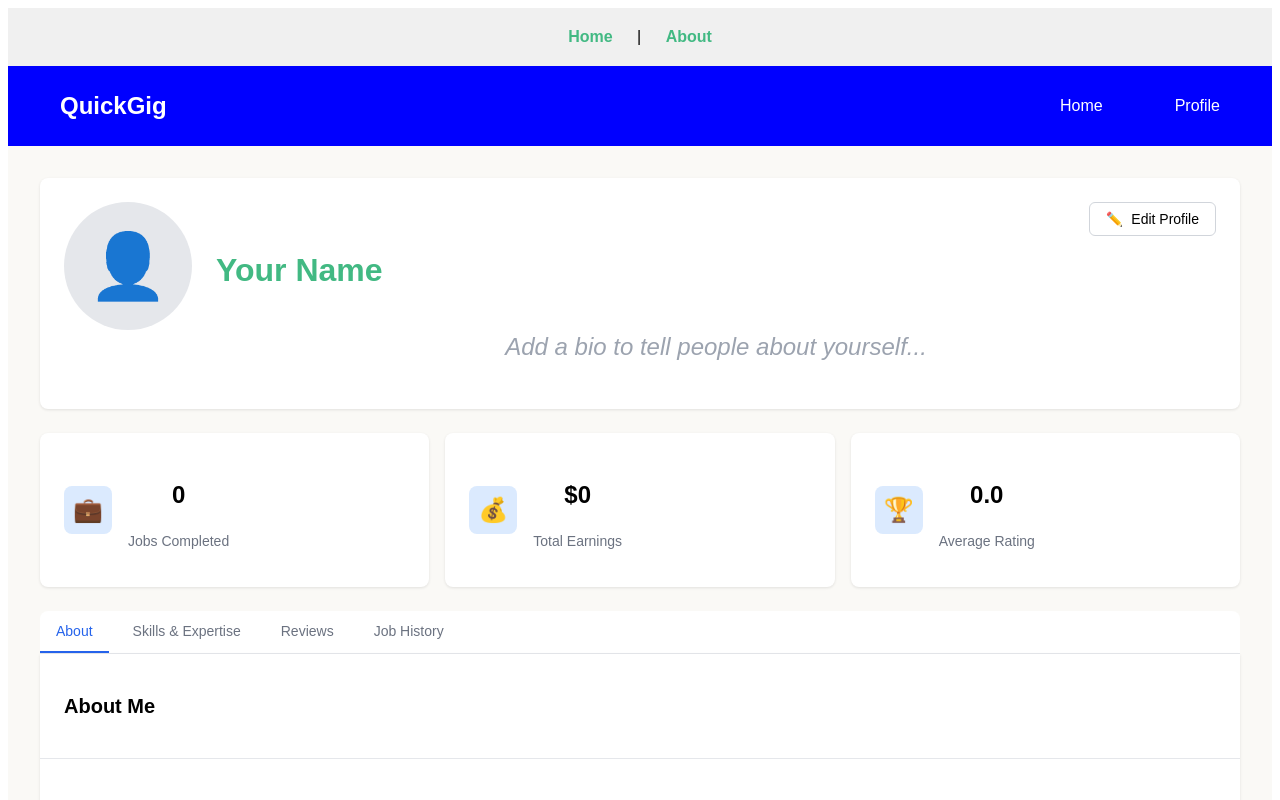
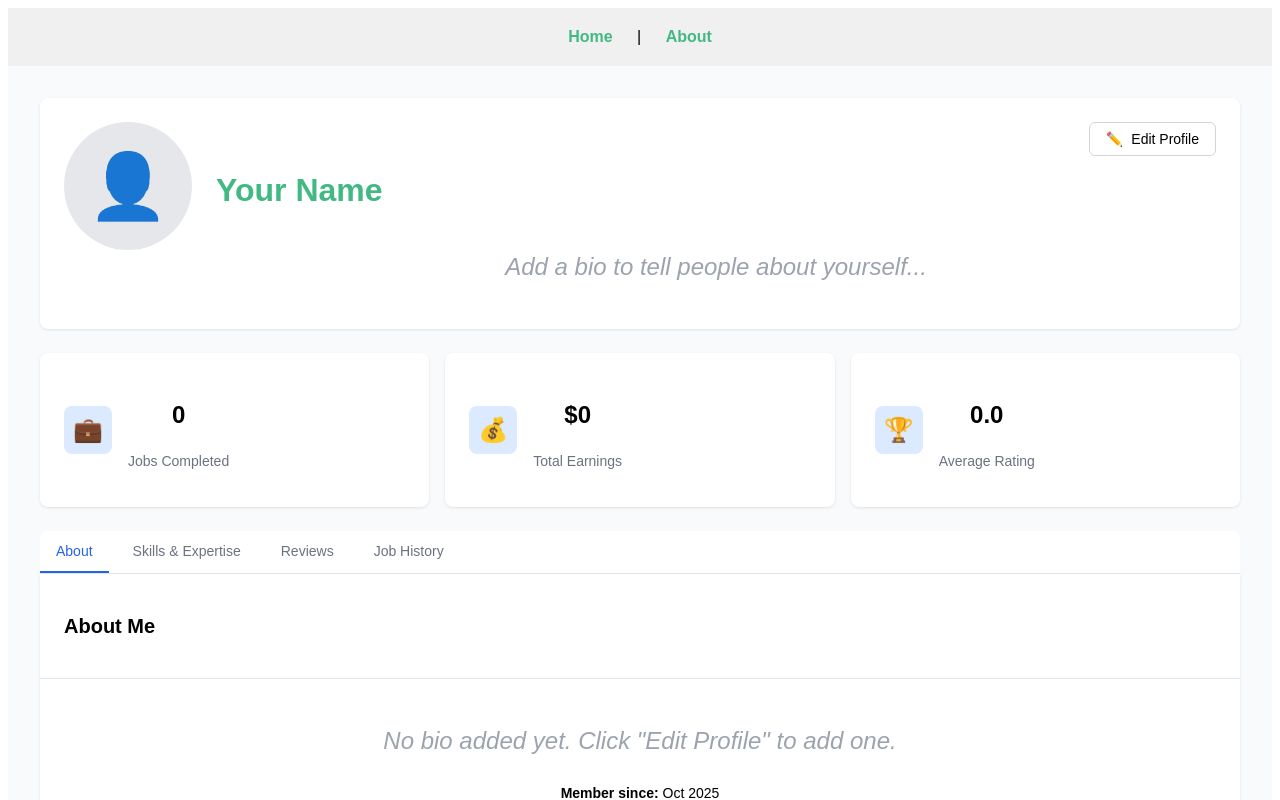
Before and after one commit to marcusLiow/Web2-G10, a Vue app in the folder QuickGig/: page /profile in a window 1280 px wide. Shown: the top 800 px of the page. Built offline with nearby package versions, Linux system fonts and the light colour scheme.

Commit message:
updated so compulsory fields need to be filled in

```diff
--- a/QuickGig/src/pages/ProfilePage.vue
+++ b/QuickGig/src/pages/ProfilePage.vue
@@ -1,6 +1,6 @@
 <template>
   <div class="profile-page">
-    <Navbar />
+
 
     <main class="container">
       <!-- Profile Header -->
@@ -304,6 +304,25 @@ const closeEditModal = () => {
 };
 
 const saveProfile = () => {
+  // Validate required fields
+  if (!editForm.name || !editForm.name.trim()) {
+    alert('Please enter your name');
+    return;
+  }
+
+  if (!editForm.email || !editForm.email.trim()) {
+    alert('Please enter your email');
+    return;
+  }
+
+  // Basic email validation
+  const emailPattern = /^[^\s@]+@[^\s@]+\.[^\s@]+$/;
+  if (!emailPattern.test(editForm.email)) {
+    alert('Please enter a valid email address');
+    return;
+  }
+
+  // Save if validation passes
   user.name = editForm.name;
   user.avatar = editForm.avatar;
   user.location = editForm.location;
@@ -324,7 +343,7 @@ const getBadgeClass = (level) => {
 /* Base Styles */
 .profile-page {
   min-height: 100vh;
-  background-color: #FAF9F6;
+  background-color: #f9fafb;
 }
 
 .container {
```
